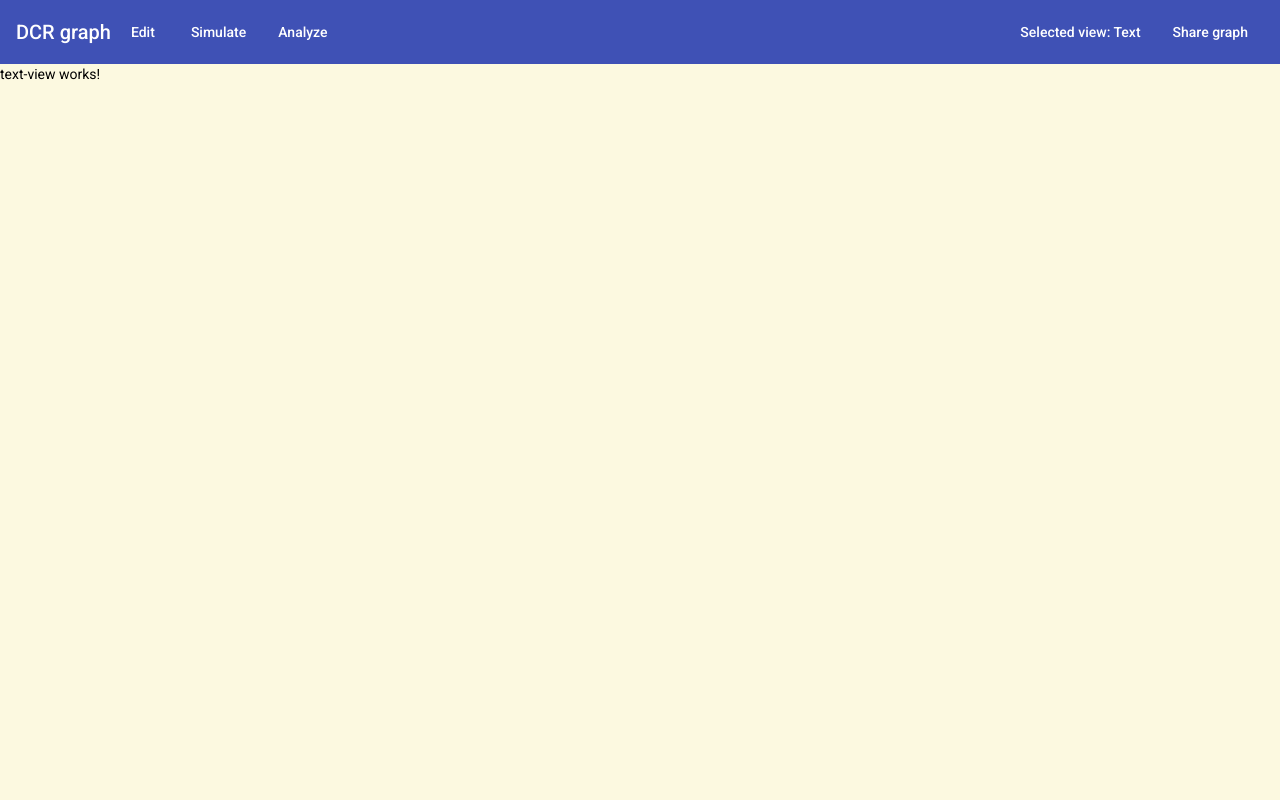
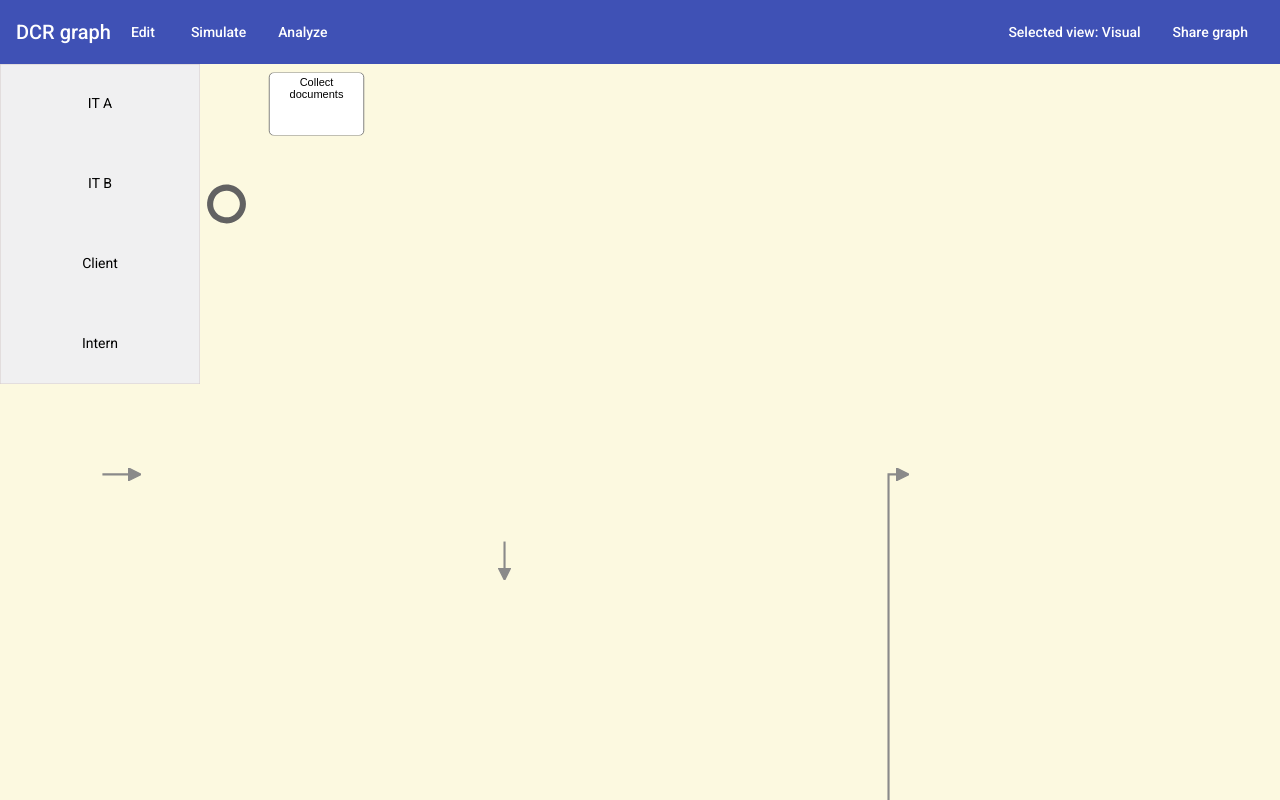
Before and after one commit to Olaybence/DCR-Graph-website, an Angular app: page /edit in a window 1280 px wide. Shown: the top 800 px of the page. Built offline with nearby package versions, Linux system fonts and the light colour scheme.

Commit message:
Made initial visuals

```diff
--- a/src/app/edit-page/edit.module.ts
+++ b/src/app/edit-page/edit.module.ts
@@ -6,7 +6,7 @@ import { CommonModule } from '@angular/common';
 import { EditComponent } from './edit/edit.component';
 import { EditHeaderComponent } from './edit-header/edit-header.component';
 import { TextViewComponent } from './text-view/text-view.component';
-import { Task, VisualViewComponent } from './visual-view/visual-view.component';
+import { VisualViewComponent } from './visual-view/visual-view.component';
 
 
 
@@ -14,7 +14,6 @@ import { Task, VisualViewComponent } from './visual-view/visual-view.component';
   declarations: [
     EditComponent,
     EditHeaderComponent,
-    Task,
     TextViewComponent,
     VisualViewComponent
   ],
--- a/src/app/edit-page/edit/edit.component.html
+++ b/src/app/edit-page/edit/edit.component.html
@@ -5,5 +5,5 @@
   ></app-edit-header>
 
   <app-text-view *ngIf="renderTextView()"></app-text-view>
-  <app-visual-view *ngIf="renderVisualView()"></app-visual-view>
+  <app-visual-view *ngIf="renderVisualView()" [graph]="graph"></app-visual-view>
 </div>
--- a/src/app/edit-page/edit/edit.component.ts
+++ b/src/app/edit-page/edit/edit.component.ts
@@ -10,7 +10,7 @@ export type ViewType = 'text' | 'visual';
   styleUrls: ['./edit.component.css'],
 })
 export class EditComponent implements OnInit {
-  selectedViewType: ViewType = 'text';
+  selectedViewType: ViewType = 'visual';
   graph: Graph = new Graph(0,"Sed vel ultrices","Mauris elit metus, posuere quis nisi a, sodales ornare odio.");
 
   ngOnInit(): void {}
--- a/src/app/edit-page/visual-view/visual-view.component.html
+++ b/src/app/edit-page/visual-view/visual-view.component.html
@@ -1,4 +1,54 @@
-<svg xmlns="http://www.w3.org/2000/svg" id="master" version="1.1" width="720" height="320" viewBox="0, 0, 720, 320">
+<svg [attr.height]="graph.roles.length*rowSize" [attr.width]="roleWidth">
+  <!-- <text *ngFor="let role of graph.roles; let i = index" x={role.x} y={role.y} fill="red" transform="rotate(270 80,20)">{{role.name}}</text> -->
+  <rect id="background" width="100%" height="100%" stroke="rgb(212,202,202)" stroke-width="1" fill="rgb(240,240,241)">
+  </rect>
+  <g *ngFor="let role of graph.roles">
+    <text [attr.x]="role.x"
+      [attr.y]="role.y"
+      width="400" height="30"
+      class="cssroleName"
+      dominant-baseline="middle"
+      text-anchor="middle">
+      {{ role.name }}
+    </text>
+  </g>
+  <!-- Sorry, your browser does not support inline SVG. -->
+</svg>
+<!-- <svg height="1000" weight="1000">
+  <path
+    d="M1015.043 99.002C599.21 95.906 209.098 411.146 121.606 817.247c-84.386 356.719 66.704 754.624 369.312 962.585c293.721 210.37 712.33 226.857 1017.865 31.474c307.224-188.136 488.14-563.828 430.814-921.32c-52.494-370.583-348.523-692.886-716.13-769.06c-68.345-15.248-138.415-22.388-208.424-21.924zm22.08 289.882c305.56-.968 586.24 251.915 617.384 556.116c39.754 290.762-147.703 594.914-429.538 682.33c-275.076 93.609-606.772-25.852-750.075-281.009c-158.564-264.725-91.1-641.965 160.165-825.757c113.947-87.92 258.202-134.99 402.064-131.68z"
+    fill="#626262"></path>
+</svg> -->
+<svg id="canvas" x="120" width="600" [attr.height]="graph.roles.length*rowSize" viewBox="0, 0, 600, 320">
+  <!-- BOX -->
+  <svg viewBox="0, 0, 120, 80" width="103" height="63" x="65" y="8.5">
+    <g>
+      <rect width="100%" rx="6" ry="6" height="100%"
+        style="fill:rgb(255,255,255); stroke-width:1; stroke: #626262;"></rect><text dominant-baseline="middle"
+        font-family="Arial, Helvetica, sans-serif" x="60" text-anchor="middle" y="13.076923076923077"
+        font-size="14px">
+        <tspan dy="0">Collect</tspan>
+        <tspan dy="15" x="60">documents</tspan>
+      </text>
+    </g>
+  </svg>
+
+  <!-- CIRCLE -->
+  <svg viewBox="0, 0, 60, 80" width="43" height="263" x="5" y="8.5">
+      <g>
+        <svg xmlns="http://www.w3.org/2000/svg" xmlns:xlink="http://www.w3.org/1999/xlink" aria-hidden="true" focusable="false" width="100%" height="100%" style="-ms-transform: rotate(360deg); -webkit-transform: rotate(360deg); transform: rotate(360deg);" preserveAspectRatio="xMidYMid meet" viewBox="0 0 2048 2048">
+          <path
+            d="M1015.043 99.002C599.21 95.906 209.098 411.146 121.606 817.247c-84.386 356.719 66.704 754.624 369.312 962.585c293.721 210.37 712.33 226.857 1017.865 31.474c307.224-188.136 488.14-563.828 430.814-921.32c-52.494-370.583-348.523-692.886-716.13-769.06c-68.345-15.248-138.415-22.388-208.424-21.924zm22.08 289.882c305.56-.968 586.24 251.915 617.384 556.116c39.754 290.762-147.703 594.914-429.538 682.33c-275.076 93.609-606.772-25.852-750.075-281.009c-158.564-264.725-91.1-641.965 160.165-825.757c113.947-87.92 258.202-134.99 402.064-131.68z"
+            fill="#626262"></path>
+          <rect x="0" y="0" width="2048" height="2048" fill="rgba(0, 0, 0, 0)"></rect>
+        </svg>
+    </g>
+  </svg>
+</svg>
+
+
+  <!--
+    <svg xmlns="http://www.w3.org/2000/svg" id="master" version="1.1" width="720" height="320" viewBox="0, 0, 720, 320">
     <rect id="background" width="100%" height="100%" stroke="rgb(212,202,202)" stroke-width="1" fill="rgb(240,240,241)">
     </rect><svg id="roles" viewBox="0, 0, 120, 320" x="0" y="0" width="120" height="320"><svg viewBox="0 0 120 80" x="0"
         y="0" width="120" height="80"><text transform="rotate(270 80,20)" font-size="11px" font-weight="bold" x="60"
@@ -20,7 +70,9 @@
           text-anchor="middle">
           <tspan dy="0">Intern</tspan>
           <tspan dy="15" x="60"></tspan>
-        </text>"</svg></svg><svg id="canvas" x="120" width="600" height="320" viewBox="0, 0, 600, 320"><svg
+        </text>"</svg></svg>
+
+        <svg id="canvas" x="120" width="600" height="320" viewBox="0, 0, 600, 320"><svg
         id="eventsContainer" viewBox="0, 0, 600, 320" x="0" width="600" height="320"><svg viewBox="0, 0, 60, 80"
           width="43" height="63" x="5" y="8.5">
           <g><svg xmlns="http://www.w3.org/2000/svg" xmlns:xlink="http://www.w3.org/1999/xlink" aria-hidden="true"
@@ -32,7 +84,9 @@
                 fill="#626262"></path>
               <rect x="0" y="0" width="2048" height="2048" fill="rgba(0, 0, 0, 0)"></rect>
             </svg></g>
-        </svg><svg viewBox="0, 0, 120, 80" width="103" height="63" x="65" y="8.5">
+        </svg>
+
+        <svg viewBox="0, 0, 120, 80" width="103" height="63" x="65" y="8.5">
           <g>
             <rect width="100%" rx="6" ry="6" height="100%"
               style="fill:rgb(255,255,255); stroke-width:1; stroke: #626262;"></rect><text dominant-baseline="middle"
@@ -42,7 +96,10 @@
               <tspan dy="15" x="60">documents</tspan>
             </text>
           </g>
-        </svg><svg viewBox="0, 0, 120, 80" width="103" height="63" x="185" y="8.5">
+        </svg>
+
+
+        <svg viewBox="0, 0, 120, 80" width="103" height="63" x="185" y="8.5">
           <g>
             <rect width="100%" rx="6" ry="6" height="100%"
               style="fill:rgb(255,255,255); stroke-width:1; stroke: #626262;"></rect><text dominant-baseline="middle"
@@ -52,7 +109,9 @@
               <tspan dy="15" x="60">property</tspan>
             </text>
           </g>
-        </svg><svg viewBox="0, 0, 120, 80" width="103" height="63" x="185" y="88.5">
+        </svg>
+
+        <svg viewBox="0, 0, 120, 80" width="103" height="63" x="185" y="88.5">
           <g>
             <rect width="100%" rx="6" ry="6" height="100%"
               style="fill:rgb(255,255,255); stroke-width:1; stroke: #626262;"></rect><text dominant-baseline="middle"
@@ -92,7 +151,8 @@
               <tspan dy="15" x="60">budget</tspan>
             </text>
           </g>
-        </svg><svg viewBox="0, 0, 120, 80" width="103" height="63" x="425" y="8.5">
+        </svg>
+        <svg viewBox="0, 0, 120, 80" width="103" height="63" x="425" y="8.5">
           <g>
             <rect width="100%" rx="6" ry="6" height="100%"
               style="fill:rgb(255,255,255); stroke-width:1; stroke: #626262;"></rect><text dominant-baseline="middle"
@@ -102,7 +162,8 @@
               <tspan dy="15" x="60">application</tspan>
             </text>
           </g>
-        </svg><svg viewBox="0, 0, 60, 80" width="43" height="63" x="545" y="8.5">
+        </svg>
+        <svg viewBox="0, 0, 60, 80" width="43" height="63" x="545" y="8.5">
           <g><svg xmlns="http://www.w3.org/2000/svg" xmlns:xlink="http://www.w3.org/1999/xlink" aria-hidden="true"
               focusable="false" width="100%" height="100%"
               style="-ms-transform: rotate(360deg); -webkit-transform: rotate(360deg); transform: rotate(360deg);"
@@ -112,7 +173,9 @@
                 fill="#626262"></path>
               <rect x="0" y="0" width="2048" height="2048" fill="rgba(0, 0, 0, 0)"></rect>
             </svg></g>
-        </svg></svg><svg height="100%" width="100%" id="connections" viewBox="0, 0, 600, 320">
+        </svg></svg>
+      -->
+        <svg height="100%" width="100%" id="connections" viewBox="0, 0, 600, 320">
         <defs>
           <marker viewBox="0 0 10 10" id="arrow" markerWidth="6" markerHeight="6" refX="8" refY="5" orient="auto"
             markerUnits="strokeWidth">
@@ -121,25 +184,27 @@
         </defs>
         <polyline marker-end="url(#arrow)" fill="none" stroke="rgb(138, 138, 138)" stroke-width="1" points="48,40 65,40">
         </polyline>
-        <polyline marker-end="url(#arrow)" fill="none" stroke="rgb(138, 138, 138)" stroke-width="1"
-          points="168,40 185,40"></polyline>
+        <!-- <polyline marker-end="url(#arrow)" fill="none" stroke="rgb(138, 138, 138)" stroke-width="1"
+          points="168,40 185,40"></polyline> -->
         <polyline marker-end="url(#arrow)" fill="none" stroke="rgb(138, 138, 138)" stroke-width="1"
           points="236.5,71.5 236.5,88.5"></polyline>
-        <polyline marker-end="url(#arrow)" fill="none" stroke="rgb(138, 138, 138)" stroke-width="1"
+        <!-- <polyline marker-end="url(#arrow)" fill="none" stroke="rgb(138, 138, 138)" stroke-width="1"
           points="288,120 305,120"></polyline>
         <polyline marker-end="url(#arrow)" fill="none" stroke="rgb(138, 138, 138)" stroke-width="1"
           points="356.5,151.5 356.5,168.5"></polyline>
         <polyline marker-end="url(#arrow)" fill="none" stroke="rgb(138, 138, 138)" stroke-width="1"
-          points="356.5,231.5 356.5,248.5"></polyline>
+          points="356.5,231.5 356.5,248.5"></polyline> -->
         <polyline marker-end="url(#arrow)" fill="none" stroke="rgb(138, 138, 138)" stroke-width="1"
           points="408,280 416.5,280 416.5,40 425,40"></polyline>
-        <polyline marker-end="url(#arrow)" fill="none" stroke="rgb(138, 138, 138)" stroke-width="1"
-          points="528,40 545,40"></polyline>
-      </svg></svg>
+        <!-- <polyline marker-end="url(#arrow)" fill="none" stroke="rgb(138, 138, 138)" stroke-width="1"
+          points="528,40 545,40"></polyline> -->
+      </svg>
+      <!--
+    </svg>
     <defs>
       <pattern id="grid" width="120" height="80" fill="none" stroke-width="1" patternUnits="userSpaceOnUse">
         <path d="M 120 0 L 0 0 0 0" fill="none" stroke="rgb(212,202,202)"></path>
       </pattern>
     </defs>
     <rect width="100%" height="100%" fill="url(#grid)"></rect>
-  </svg>
+  </svg> -->
--- a/src/app/edit-page/visual-view/visual-view.component.ts
+++ b/src/app/edit-page/visual-view/visual-view.component.ts
@@ -1,11 +1,6 @@
-import { Component, OnInit } from '@angular/core';
+import { Component, Input, OnInit } from '@angular/core';
+import { Graph } from 'src/app/utils/graph.model';
 
-@Component({
-  selector: 'task-div',
-  templateUrl: 'task-div.svg',
-  styleUrls: []
-})
-export class Task {}
 @Component({
   selector: 'app-visual-view',
   templateUrl: './visual-view.component.html',
@@ -13,9 +8,19 @@ export class Task {}
 })
 export class VisualViewComponent implements OnInit {
 
+  @Input() graph: Graph;
+  // x: Array<Number>;
+  roleWidth: number = 200;
+  rowSize: number = 80;
+
   constructor() { }
 
   ngOnInit(): void {
+    console.log("VisualViewComponent",this.graph);
+    this.graph.roles.map((role,i) => {
+      role.x = this.roleWidth/2;
+      role.y = i*80+40;
+    })
   }
 
 }
--- a/src/app/utils/graph.model.ts
+++ b/src/app/utils/graph.model.ts
@@ -50,6 +50,8 @@ export class Graph {
 export class Role {
     public id: number; // Primary key
     public name: string; // Role name
+    public x: number;
+    public y: number;
 
     /**
      * @param id Primary key
```
Also changed, not shown: src/app/edit-page/visual-view/task-div.svg (deleted).
